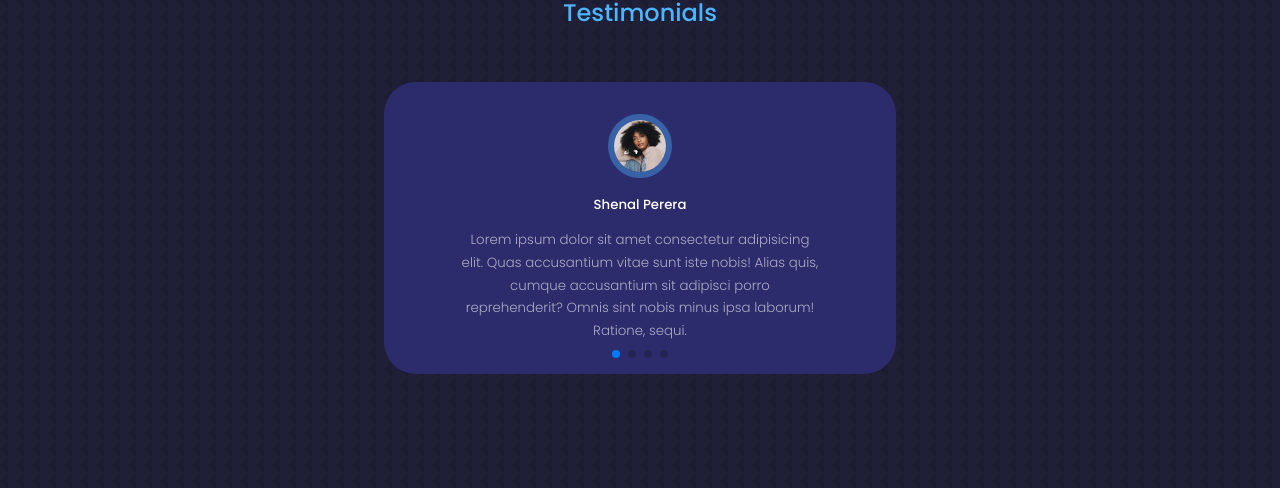
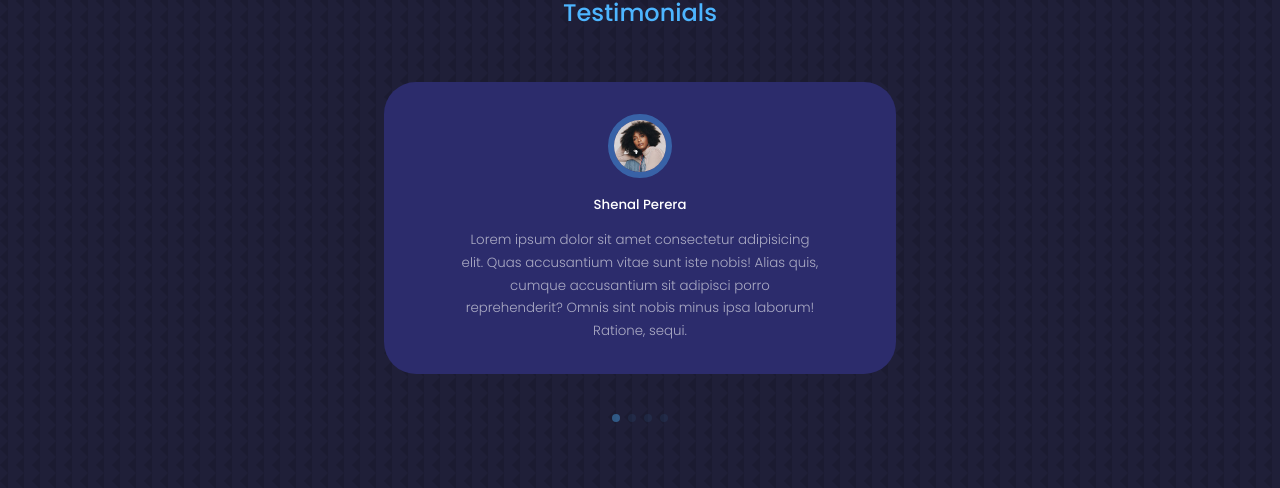
Before and after one commit to Kaveenxz/portfolio-website, a React (Create React App) app: page / in a window 1280 px wide. Shown: the part 4135-4623 px from the top of the page. Built offline with nearby package versions, Linux system fonts and the light colour scheme.

Commit message:
add styles to swipper and complete testimonials section

```diff
--- a/src/components/testimonials/testimonials.css
+++ b/src/components/testimonials/testimonials.css
@@ -1,5 +1,6 @@
 .container.testimonials__container{
     width: 40%;
+    padding-bottom: 4rem;
 }
 
 .client__avatar{
@@ -27,6 +28,10 @@
     margin: 0.8rem auto 0;
 }
 
+.swiper-pagination-clickable .swiper-pagination-bullet{
+    background: var(--color-primary-variant);
+}
+
 @media screen and (max-width: 1024px){
     .container.testimonials__container{
         width: 60%;
```
